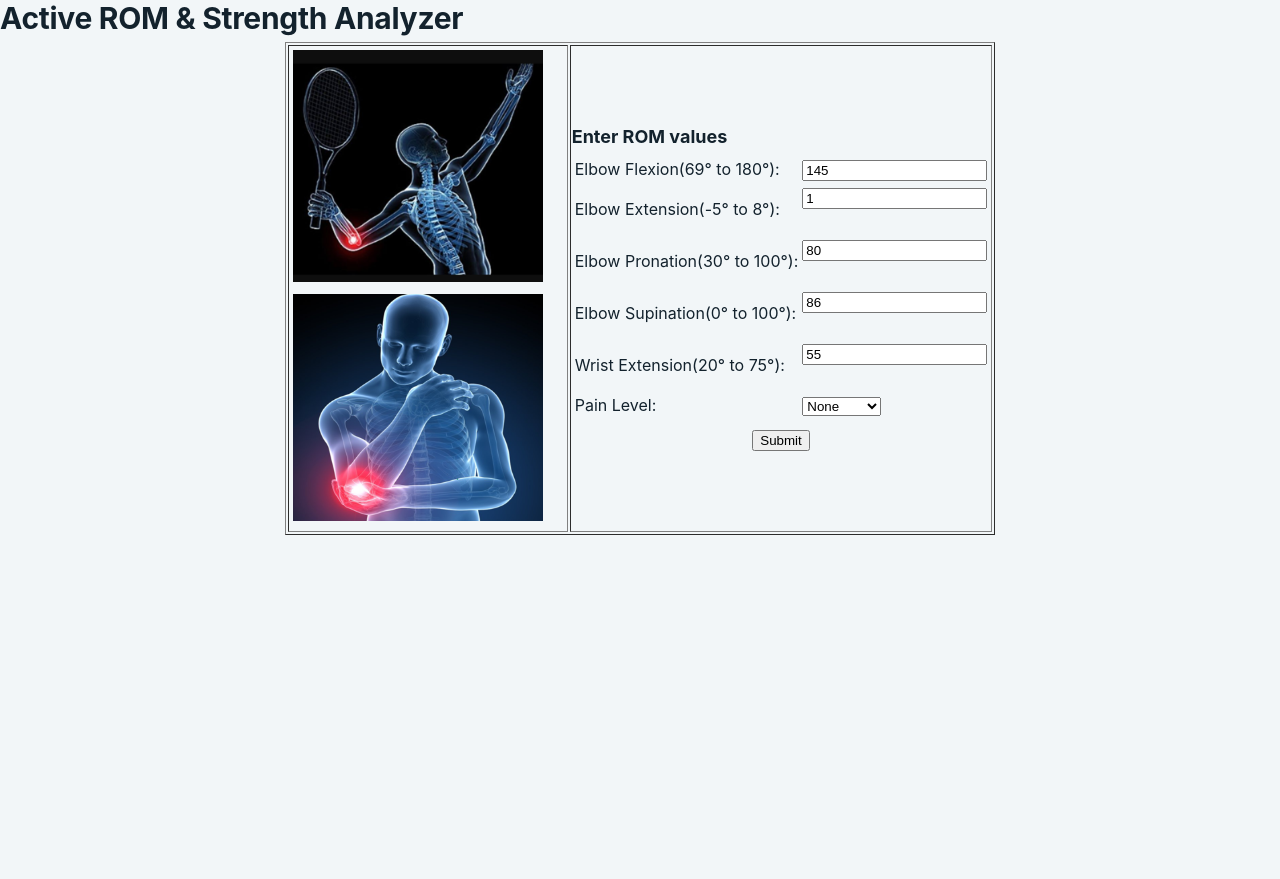
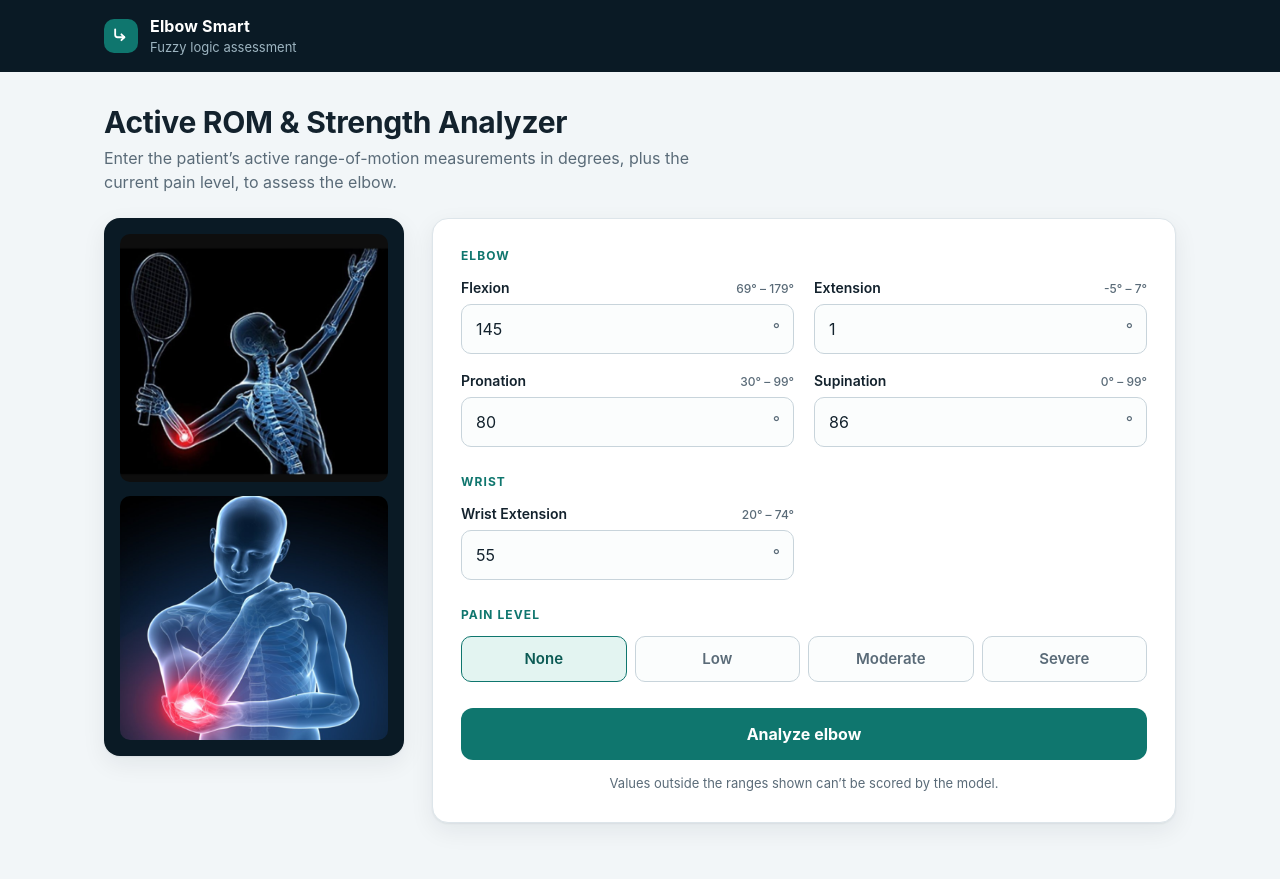
Before and after one commit to vaibhavv0127/ElbowAROM_FzyAI, a Flask app: page / in a window 1280 px wide. Before the commit the page ends 535 px from the top, so only its background shows below. Run offline with Flask 3, Linux system fonts and the light colour scheme; parts of the project's set-up code (start-up, migrations or seed data) failed here and were passed over.

Commit message:
Use redesigned app templates

```diff
--- a/templates/index.html
+++ b/templates/index.html
@@ -1,89 +1,106 @@
 <!DOCTYPE html>
 <html lang="en">
 <head>
+    <meta charset="UTF-8">
+    <meta name="viewport" content="width=device-width, initial-scale=1.0">
     <link rel="stylesheet" type="text/css" href="/static/stylesheet.css">
-    <title>Elbow Smart:Fuzzy Logic System</title>
+    <title>Elbow Smart: Active ROM &amp; Strength Analyzer</title>
 </head>
-<style>
-        .form-group {
-            display: flex;
-            align-items: center;
-        }
+<body>
+    <header class="topbar">
+        <div class="topbar-inner">
+            <div class="brand-mark" aria-hidden="true">
+                <svg viewBox="0 0 24 24" fill="none" stroke="#fff" stroke-width="2.2" stroke-linecap="round" stroke-linejoin="round"><path d="M5 4v6.5a3 3 0 0 0 3 3h8"/><path d="M16 13.5 12.5 10M16 13.5 12.5 17"/></svg>
+            </div>
+            <div>
+                <div class="brand-name">Elbow Smart</div>
+                <div class="brand-sub">Fuzzy logic assessment</div>
+            </div>
+        </div>
+    </header>
 
-        .form-select select{
-            display: flex;
-            align-items: right;
-        }
-        .form-group label {
-            margin-right: 60px;
-            white-space: nowrap;
-        }
-        .form-group input {
-            margin-left: 10px;
-            size:10;
-        }
-       .form-container {
-            width: 80%; /* Adjust this value as needed */
-            max-width: 800px; /* Optional: set a maximum width */
-            margin: 0 auto; /* Center the form on the page */
-            border: 1px solid #ccc; /* Optional: add a border */
-            padding: 20px; /* Optional: add spacing inside the form */
-            box-sizing: border-box; /* Include padding in the width calculation */
-        }
-    </style>
-<body>
-    <h1>Active ROM & Strength Analyzer</h1>
-     <div style="display: flex; align-items: flex-start;">
-     <table align="center" border="1">
-     <tr>
-     <td width="30">
-     <table>
-     <tr valign="top"><td><img src="/static/TennisElbow.png" alt="Tennis Elbow" style="width: 250px; height: auto; margin-right: 20px;">
-     </td></tr>
-     <tr></tr>
-     <tr valign="bottom"><td><img src="/static/ElbowStrength.png" alt="Tennis Strength" style="width: 250px; height: auto; margin-right: 20px;">
-     </td></tr>
-     </table>
-     </td>
-     <td>
-    <form action="/calculate" method="post" >
-    <h2>Enter ROM values</h2>
-            <table>
-        <tr><td>    <label>Elbow Flexion(69&deg; to 180&deg;):</label> </td>
-            <td>    <input type="number" name="flexion" required value="145"></td></tr>
-                <tr><td>
-                <label>Elbow Extension(-5&deg; to 8&deg;):</label></td><td>
-        <input type="number" name="extension" required value="1"><br><br>
-                  <tr><td>
-                 <label>Elbow Pronation(30&deg; to 100&deg;):</label></td><td>
-        <input type="number" name="pronation" required value="80"><br><br>
-             </td></tr>
-    <tr><td>  <label>Elbow Supination(0&deg; to 100&deg;):</label></td><td>
-        <input type="number" name="supination" required value="86"><br><br>
-     </td></tr>
-            <tr><td>
-        <label>Wrist Extension(20&deg; to 75&deg;):</label></td><td>
-        <input type="number" name="wextension" required value="55"><br><br>
-     </td></tr>
-             <tr><td>   <label>Pain Level:</label></td><td>
-        <select id="painlevel" name="painlevel">
-        <option value="None">None</option>
-        <option value="Low">Low</option>
-        <option value="Moderate">Moderate</option>
-        <option value="Severe">Severe</option>
-        </select>
-     </td></tr>
-     <tr></tr>
-     <tr></tr>
-     <tr></tr>
-      <tr><td colspan=2 align="center">
-        <input type="submit" value="Submit">
-          </td></tr>
-     </table>
-    </form>
-         </td>
-     </tr>
-     </table>
-   </div>
+    <main class="page">
+        <h1>Active ROM &amp; Strength Analyzer</h1>
+        <p class="lede">Enter the patient’s active range-of-motion measurements in degrees, plus the current pain level, to assess the elbow.</p>
+
+        <div class="layout">
+            <aside class="visuals" aria-label="Reference images">
+                <figure>
+                    <img src="/static/TennisElbow.png" alt="Tennis Elbow">
+                </figure>
+                <figure>
+                    <img src="/static/ElbowStrength.png" alt="Tennis Strength">
+                </figure>
+            </aside>
+
+            <section class="panel">
+                <form action="/calculate" method="post">
+                    <fieldset>
+                        <legend>Elbow</legend>
+                        <div class="fields">
+                            <div class="field">
+                                <label for="flexion">Flexion <span class="range">69° – 179°</span></label>
+                                <div class="input-wrap">
+                                    <input type="number" id="flexion" name="flexion" required value="145" min="69" max="179" step="any" inputmode="decimal">
+                                    <span class="unit">°</span>
+                                </div>
+                            </div>
+                            <div class="field">
+                                <label for="extension">Extension <span class="range">-5° – 7°</span></label>
+                                <div class="input-wrap">
+                                    <input type="number" id="extension" name="extension" required value="1" min="-5" max="7" step="any" inputmode="decimal">
+                                    <span class="unit">°</span>
+                                </div>
+                            </div>
+                            <div class="field">
+                                <label for="pronation">Pronation <span class="range">30° – 99°</span></label>
+                                <div class="input-wrap">
+                                    <input type="number" id="pronation" name="pronation" required value="80" min="30" max="99" step="any" inputmode="decimal">
+                                    <span class="unit">°</span>
+                                </div>
+                            </div>
+                            <div class="field">
+                                <label for="supination">Supination <span class="range">0° – 99°</span></label>
+                                <div class="input-wrap">
+                                    <input type="number" id="supination" name="supination" required value="86" min="0" max="99" step="any" inputmode="decimal">
+                                    <span class="unit">°</span>
+                                </div>
+                            </div>
+                        </div>
+                    </fieldset>
+
+                    <fieldset>
+                        <legend>Wrist</legend>
+                        <div class="fields">
+                            <div class="field">
+                                <label for="wextension">Wrist Extension <span class="range">20° – 74°</span></label>
+                                <div class="input-wrap">
+                                    <input type="number" id="wextension" name="wextension" required value="55" min="20" max="74" step="any" inputmode="decimal">
+                                    <span class="unit">°</span>
+                                </div>
+                            </div>
+                        </div>
+                    </fieldset>
+
+                    <fieldset>
+                        <legend>Pain Level</legend>
+                        <div class="segmented" role="radiogroup" aria-label="Pain Level">
+                            <input type="radio" id="pain-none" name="painlevel" value="None" checked>
+                            <label for="pain-none">None</label>
+                            <input type="radio" id="pain-low" name="painlevel" value="Low">
+                            <label for="pain-low">Low</label>
+                            <input type="radio" id="pain-moderate" name="painlevel" value="Moderate">
+                            <label for="pain-moderate">Moderate</label>
+                            <input type="radio" id="pain-severe" name="painlevel" value="Severe">
+                            <label for="pain-severe">Severe</label>
+                        </div>
+                    </fieldset>
+
+                    <button type="submit" class="btn">Analyze elbow</button>
+                    <p class="note">Values outside the ranges shown can’t be scored by the model.</p>
+                </form>
+            </section>
+        </div>
+    </main>
 </body>
 </html>
```
Also changed, not shown: templates/response.html (+59 -46 lines).
